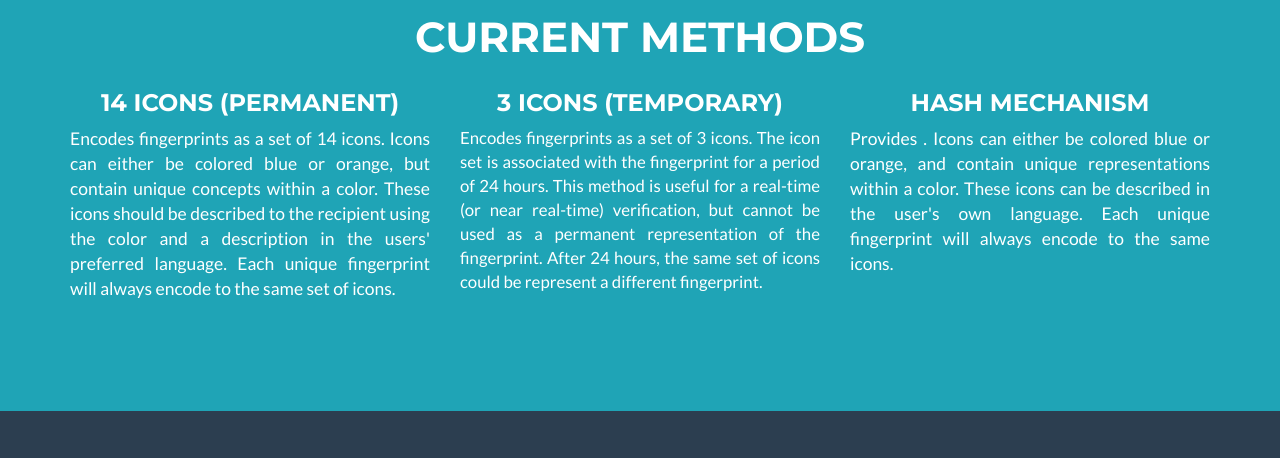
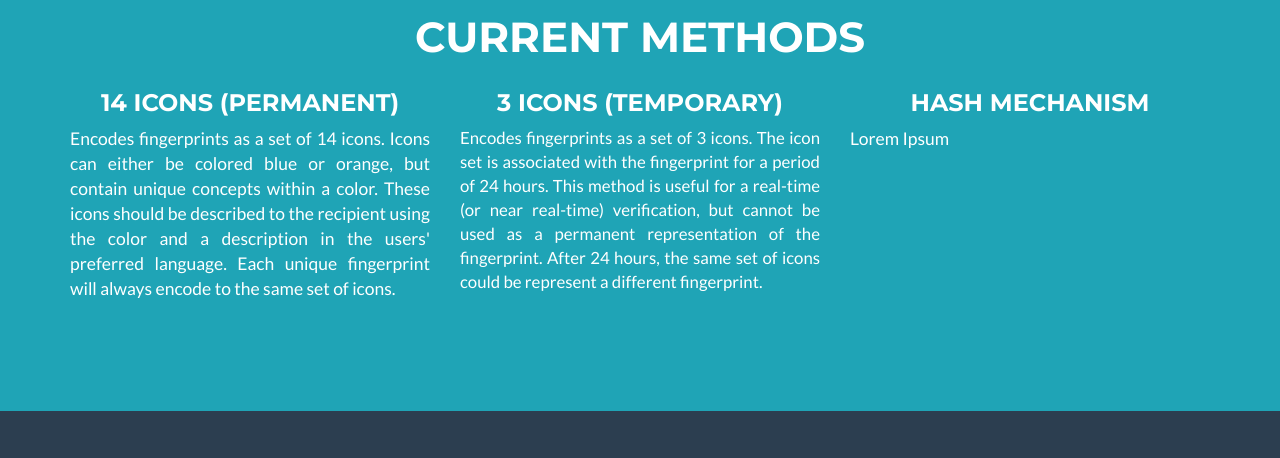
Before and after one commit to johnhbenetech/AuthNew, a website: page index.html in a window 1280 px wide. Shown: the part 1077-1535 px from the top of the page. Drawn offline with nearby package versions, Linux system fonts and the light colour scheme; no server answers.

Commit message:
Change description

```diff
--- a/index.html
+++ b/index.html
@@ -184,7 +184,7 @@
 				</div>
 				<div class="col-md-4 text-justify">
 					<h3 class="text-center">Hash Mechanism</h3>
-					<p style="font-size: 1.25em">Provides . Icons can either be colored blue or orange, and contain unique representations within a color. These icons can be described in the user's own language. Each unique fingerprint will always encode to the same icons.</p>
+					<p style="font-size: 1.25em">Lorem Ipsum</p>
 				</div>
 		</div>
 	</section>
```
